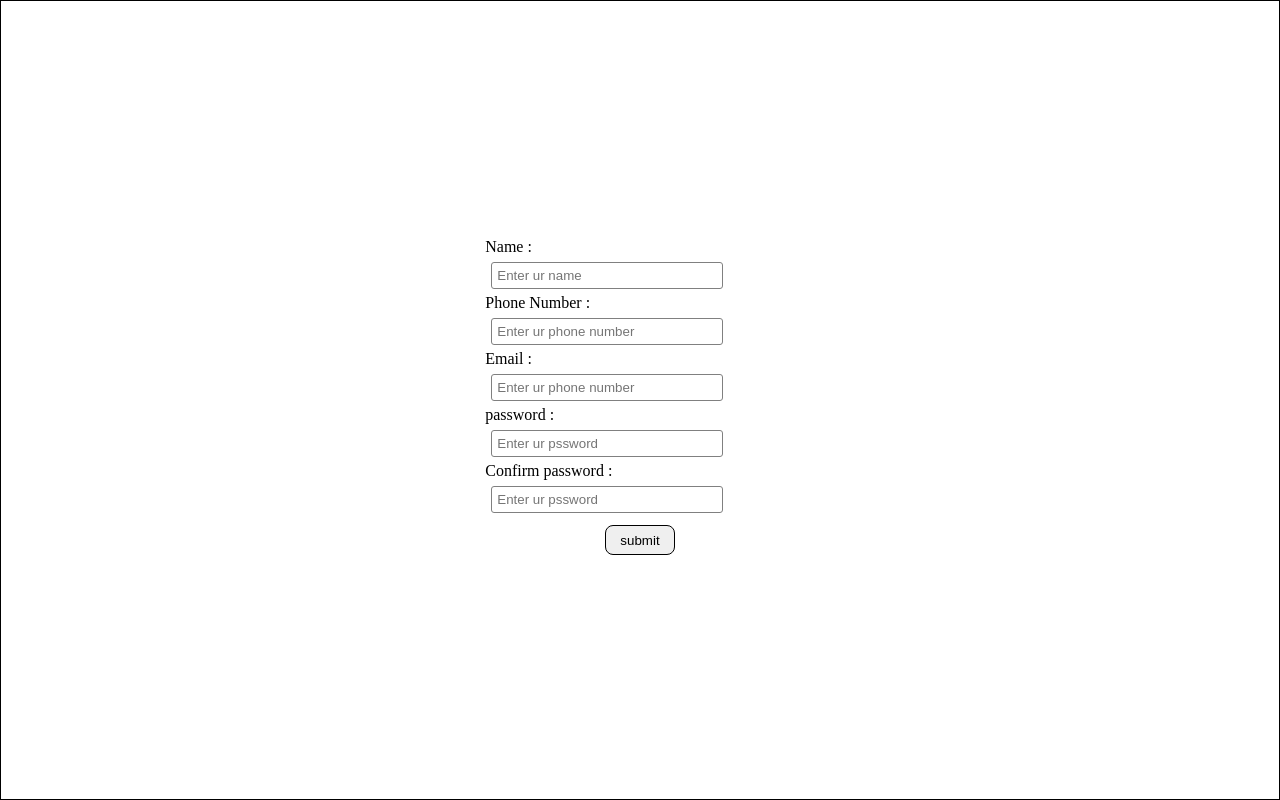
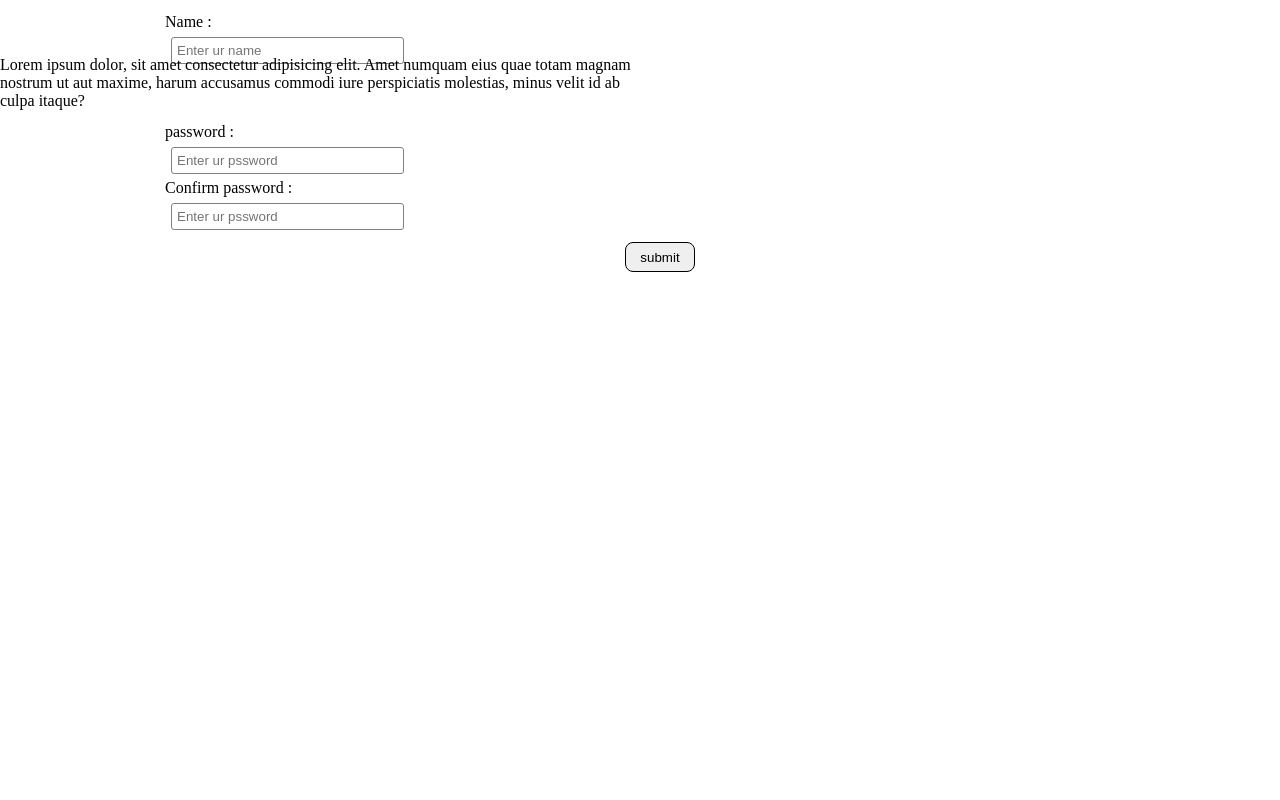
Before and after one commit to akash847689/youtubeClone, a plain HTML site: page index.html in a window 1280 px wide. Drawn offline with Linux system fonts and the light colour scheme.

Commit message:
changes in html and css file

```diff
--- a/index.html
+++ b/index.html
@@ -15,15 +15,7 @@
 
         </div>
 
-        <div class="userDetail">
-            <label for="phoneNum">Phone Number :</label>
-            <input type="text" id= "phoneNum" placeholder="Enter ur phone number" >
-        </div>
-
-        <div class="userDetail">
-            <label for="userEmail">Email :</label>
-            <input type="text" id= "userEmail" placeholder="Enter ur phone number" >
-        </div>
+       <div class="class">Lorem ipsum dolor, sit amet consectetur adipisicing elit. Amet numquam eius quae totam magnam nostrum ut aut maxime, harum accusamus commodi iure perspiciatis molestias, minus velit id ab culpa itaque?</div>
 
         <div class="userDetail">
             <label for="password">password :</label>
--- a/style.css
+++ b/style.css
@@ -3,15 +3,7 @@
     padding: 0px;
     box-sizing: border-box;
 }
-.htmlForm{
-    width: 100%;
-    height: 100vh;
-    border: 1px solid black;
-    display: flex;
-    flex-direction: column;
-    justify-content: center;
-    align-items: center;
-}
+
 .container{
     width: 50%;
     display: flex;
```
